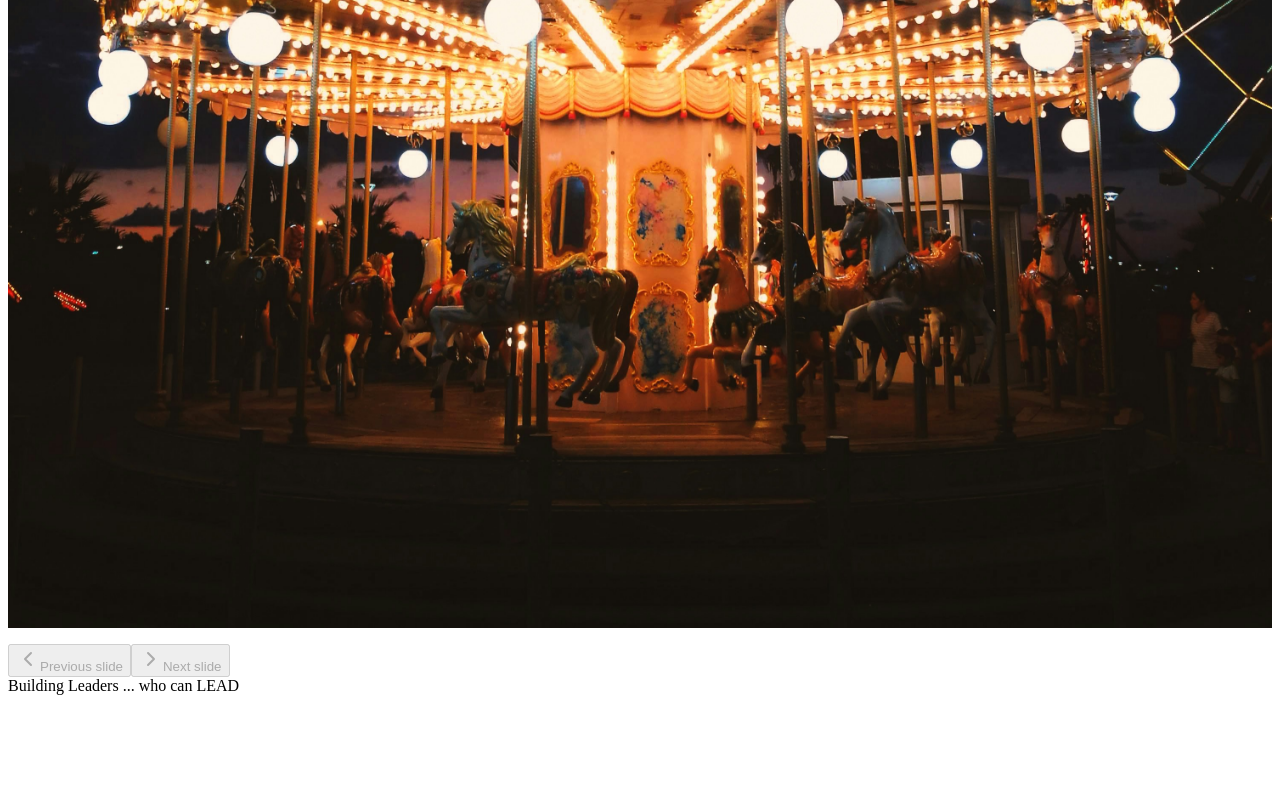
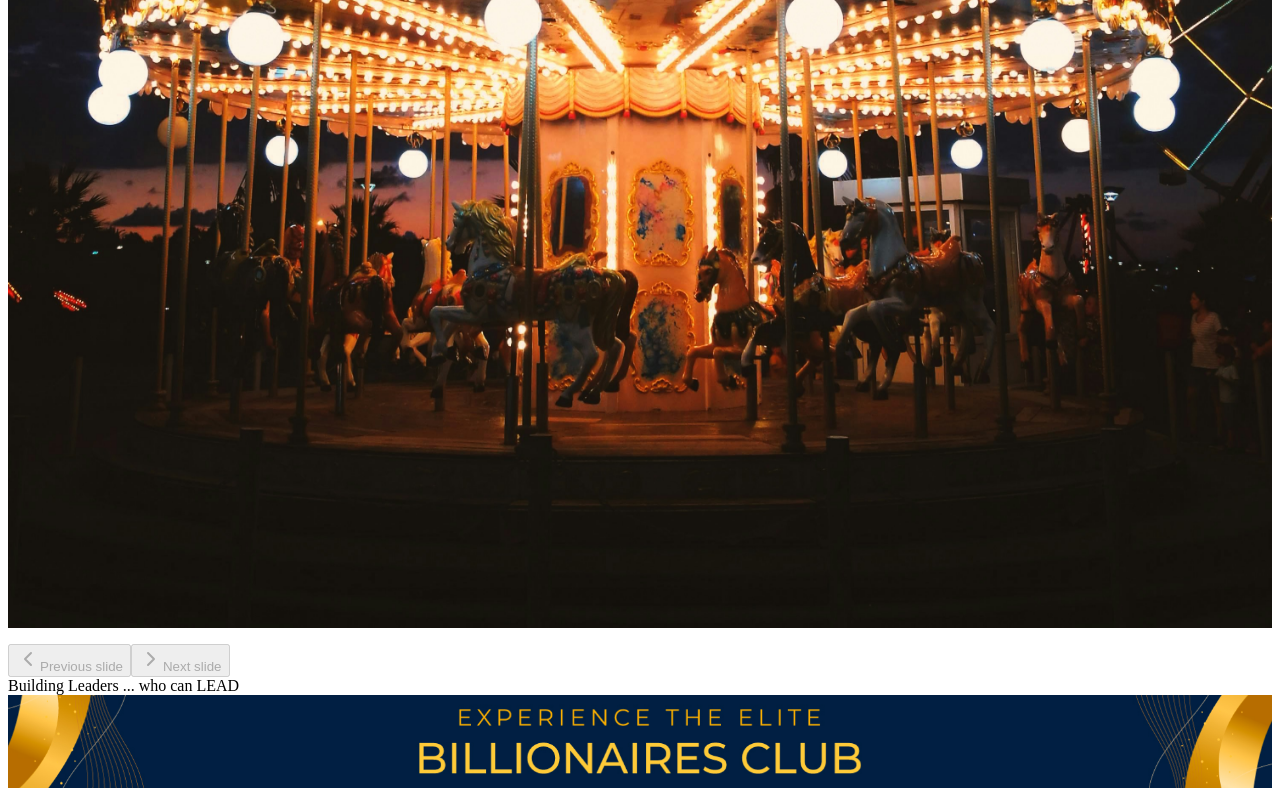
Before and after one commit to Rajat-eng/ecart, a Next.js app: page / in a window 1280 px wide. Shown: the part 796-1596 px from the top of the page. Before the commit the page ends 1499 px from the top, so only its background shows below. Built offline with nearby package versions, Linux system fonts and the light colour scheme.

Commit message:
added club banner

```diff
--- a/src/app/(main)/page.tsx
+++ b/src/app/(main)/page.tsx
@@ -2,6 +2,7 @@ import SiteHeader from "@/components/Layouts/site-header";
 import CarouselCompenent from "@/components/CarouselCompenent";
 import Image from "next/image";
 import MainHeading from "@/components/MainHeading";
+import ClubBannerComponent from "@/components/ClubBannerComponent";
 
 export default function Home() {
   return (
@@ -9,6 +10,7 @@ export default function Home() {
       <SiteHeader />
       <CarouselCompenent />
       <MainHeading />
+      <ClubBannerComponent />
     </main>
   );
 }
--- /dev/null
+++ b/src/components/ClubBannerComponent.tsx
@@ -0,0 +1,34 @@
+import * as React from "react";
+
+import { Card, CardContent } from "@/components/ui/card";
+import {
+  Carousel,
+  CarouselContent,
+  CarouselItem,
+  CarouselNext,
+  CarouselPrevious,
+} from "@/components/ui/carousel";
+import Image from "next/image";
+
+const ClubBannerComponent = () => {
+  return (
+    <div>
+      <Image
+        src={"/Images/club_banner.png"}
+        alt="image"
+        sizes="100vw"
+        // Make the image display full width
+        style={{
+          width: "100%",
+          height: "auto",
+        }}
+        width={500}
+        height={500}
+        // layout="fill"
+        // style={{ objectFit: "cover" }}
+      />
+    </div>
+  );
+};
+
+export default ClubBannerComponent;
```
Also changed, not shown: public/Images/club_banner.png (added).
